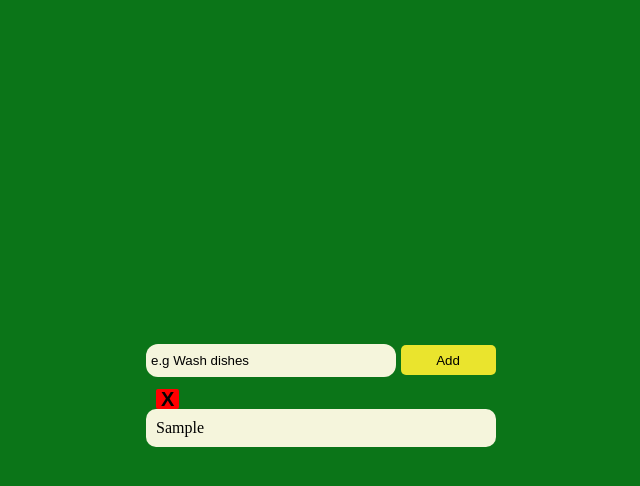
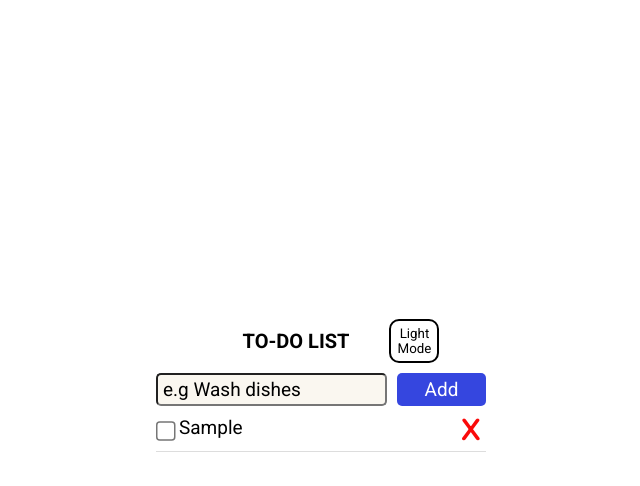
Before and after one commit to 4RN1/todo-list, a plain HTML site: page index.html in a window 1280 px wide. Both pictures are taken after typing "Sample" into the empty fields and a click on the button "Add". Shown: the whole page, without its empty margins (319-959 px from the left). Drawn offline with nearby package versions, Linux system fonts and the light colour scheme.

Commit message:
changed visuals , added light-dark mode , added checkbox

```diff
--- a/index.html
+++ b/index.html
@@ -8,27 +8,43 @@
 </head>
 <body>
     <div class="container">
+       <div class="box">
+      <h1>TO-DO LIST</h1>
+      <button class="light-dark">Light Mode</button>
+      </div>
+
        <div class="input-box">
         <input type="text" placeholder="e.g Wash dishes" id="input">
 
+          <button class="addBtn">Add</button>
+
+        </div>
 
 
-        <button class="addBtn">Add</button>
-        </div>
 
-    </div>
-     <div class="list-box">
+
+
+
     <ul id="ul">
   <!-- <li>
-    <span class="list-text">Example task goes here</span>
+    <label>
+    <input class="checkbox" type="checkbox"> <span class="list-text">
+
+    </span>
+
+    </label>
     <button class="delete-btn">X</button>
+
+
   </li> -->
+
+
 </ul>
 
 
 
-    </ul>
     </div>
+
     <script src="script.js"></script>
 </body>
 </html>
--- a/script.js
+++ b/script.js
@@ -1,35 +1,107 @@
-let input = document.getElementById('input')
-const addBtn = document.querySelector('.addBtn')
-const ul = document.getElementById('ul')
+let input = document.getElementById("input");
+const addBtn = document.querySelector(".addBtn");
+const ul = document.getElementById("ul");
+const colorChangeBtn = document.querySelector('.light-dark')
 
-addBtn.addEventListener('click' , () => {
-  const li = document.createElement('li')
-  let span = document.createElement('span')
-  const deleteBtn = document.createElement('button')
 
-  if (input.value.trim() === "") {
-  alert('Please write something')
-  return;
-}
 
-deleteBtn.className = "delete-btn"
 
- span.textContent = input.value
- deleteBtn.textContent = 'X'
- input.value = ""
+colorChangeBtn.addEventListener('click' , () => {
+  const body = document.body
+   body.classList.toggle('background-dark')
+  if (  body.classList.contains('background-dark')) {
+        colorChangeBtn.textContent = 'Dark Mode'
+        colorChangeBtn.classList.add('btn-dark')
+        colorChangeBtn.classList.rmeove('btn-light')
 
- deleteBtn.addEventListener('click' , () => {
-  li.remove()
- })
 
-li.appendChild(span)
-ul.appendChild(deleteBtn)
-ul.appendChild(li)
+  } else  {
+    colorChangeBtn.textContent = 'Light Mode'
+     colorChangeBtn.classList.remove('btn-dark')
+     colorChangeBtn.classList.add('btn-light')
+  }
+
+
+
 
 })
 
-input.addEventListener("keydown" , (e) => {
-  if(e.key === "Enter") {
-    addBtn.click()
+
+
+addBtn.addEventListener("click", () => {
+  const li = document.createElement("li");
+  const label = document.createElement('label')
+  const checkbox = document.createElement('input')
+  let span = document.createElement("span");
+  const deleteBtn = document.createElement("button");
+
+
+// giving class names
+checkbox.className = 'checkbox';
+checkbox.type = 'checkbox';
+label.className = 'label';
+span.className = 'list-text';
+deleteBtn.className = "delete-btn";
+deleteBtn.textContent = "X";
+
+
+
+  if (input.value.trim() === "") {
+    alert("Please write something");
+    return;
   }
-})
+
+
+
+  span.textContent = input.value;
+
+  input.value = "";
+
+
+  label.appendChild(checkbox)
+  label.appendChild(span)
+  li.appendChild(label)
+  li.appendChild(deleteBtn)
+  ul.appendChild(li)
+
+
+
+
+
+  checkbox.addEventListener('change' , () => {
+    if (checkbox.checked) {
+      deleteBtn.textContent = '✔'
+      deleteBtn.style.color = "green";
+
+    } else {
+      deleteBtn.textContent = 'X'
+      deleteBtn.style.color = "rgb(250, 10, 10)";
+
+
+
+    }
+
+
+  })
+
+
+
+  deleteBtn.addEventListener("click", () => {
+    li.remove();
+
+
+
+
+  });
+});
+
+input.addEventListener("keydown", (e) => {
+  if (e.key === "Enter") {
+    addBtn.click();
+  }
+
+
+
+
+
+});
--- a/style.css
+++ b/style.css
@@ -1,9 +1,10 @@
+@import url("https://fonts.googleapis.com/css2?family=Barlow+Semi+Condensed:ital,wght@0,100;0,200;0,300;0,400;0,500;0,600;0,700;0,800;0,900;1,100;1,200;1,300;1,400;1,500;1,600;1,700;1,800;1,900&family=Nunito:ital,wght@0,200..1000;1,200..1000&family=Roboto:ital,wght@0,100..900;1,100..900&display=swap");
+
 * {
   margin: 0;
   padding: 0;
   box-sizing: border-box;
-
-
+  font-family: "Roboto", sans-serif;
 }
 
 html {
@@ -11,96 +12,152 @@ html {
 }
 
 body {
-    background-color:rgb(11, 117, 24);
+  background-color: #fff;
   display: flex;
   min-height: 100vh;
+  flex-direction: column;
   justify-content: center;
   align-items: center;
-    flex-direction: column;
+}
+
+.box {
+    display: flex;
+    justify-content: center;
+    align-items: center;
+    margin-bottom: 1rem;
+}
+
+
+
+.container {
+  width: 33rem;
+  margin-bottom: 2rem;
 
 }
 
-.container {
-    display: flex;
-    flex-direction: column;
-    align-items: start;
-    justify-content: center;
-    max-width:35rem;
-    width: 100%;
+h1 {
+    text-align: center;
+
 }
 
 .input-box {
-    width: 100%;
+  display: flex;
+  align-items: center;
+}
 
+#input {
+  height: 3.3rem;
+  border-radius: 0.5rem;
+  padding: 0.5rem;
+  border: 0,1rem solid black;
+  background-color: #faf7f0;
+  color: black;
+  font-size: 1.9rem;
 }
 
 ::placeholder {
   color: black;
 }
 
-input {
-    max-width: 25rem;
-    width: 100%;
+.addBtn {
+  margin-left: 1rem;
+  width: 9.5rem;
   height: 3.3rem;
-    border-radius: 1.2rem;
-    padding: 5px;
+  border-radius: 0.5rem;
   border: none;
-    background-color: beige;
-    color: black;
+  background-color: rgb(53, 70, 223);
+  color: #fff;
+  font-size: 1.9rem;
+}
+
+ul {
+  list-style: none;
+  padding: 0;
+
+
 
 }
 
-.addBtn {
-    margin-left: 2px;
-    width: 9.5rem;
-    height: 3rem;
-    border-radius: 0.5rem;
-    border: none;
-    background-color: rgb(234, 228, 45);
+li {
+  margin: 1rem 0 1rem 0;
+  display: flex;
+  justify-content: space-between;
+  width: 33rem;
+  border-bottom: 1px solid #ddd;
+  overflow-x: hidden;
+  overflow-y: hidden;
+  padding-bottom: 0.5rem;
 }
 
-.list-box {
+.label {
+  display: flex;
 
-    display: flex;
-    flex-direction: column;
-    margin-top: 1.2rem;
-    width: 35rem;
 }
 
+.checkbox {
+  transform: scale(1.5);
+  transform-origin: left  center;
+  margin-right: 1rem;
 
 
-
-li {
-  display: flex;
-  justify-content: space-between;
-  align-items: center;
-  padding: 1rem;
-  background-color: beige;
-  border-radius: 1rem;
-  font-size: 1.6rem;
-  margin-bottom: 1rem;
-  width: 100%;
-  overflow-wrap: break-word;
 }
 
-.list-text {
-  flex: 1;
-  overflow-wrap: break-word;
+.checkbox:checked + .list-text {
+text-decoration: line-through;
+background-color: rgb(85, 182, 85);
+color: #fff;
+border-radius: 10px;
+padding: 5px;
+}
+
+span {
+  font-size: 1.9rem;
+
+
 }
 
 .delete-btn {
-  background-color: red;
   border: none;
-  border-radius: 2px;
-  font-size: 2rem;
-  font-weight: 900;
-  color: rgb(4, 3, 3);
+  background-color: transparent;
+  font-family: "Nunito", sans-serif;
+  font-size: 3rem;
+  font-weight: 700;
+  color: rgb(250, 10, 10);
   cursor: pointer;
   margin-left: 1rem;
   padding: 0 0.5rem;
   line-height: 1;
 }
 
-button:hover {
-    opacity: 0.8;
+
+
+.light-dark {
+    width: 5rem;
+    border-radius: 1rem;
+    border: 2px solid black;
+    padding: 0.5rem;
+    transform: translateX(4rem);
+    background-color: rgb(255, 255, 255);
 }
+
+
+
+.background-light {
+  background-color: white;
+  color: black;
+}
+
+.background-dark {
+  background-color: #222;
+  color: white;
+}
+
+.btn-light {
+  background-color: white;
+  color: black;
+}
+
+.btn-dark {
+  background-color: #555;
+  color: white;
+}
```
Lines whose indentation alone changed are shown as unchanged.
